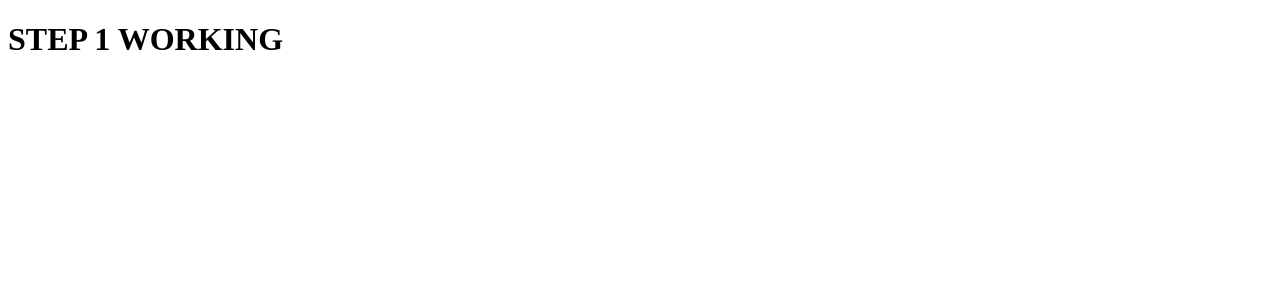
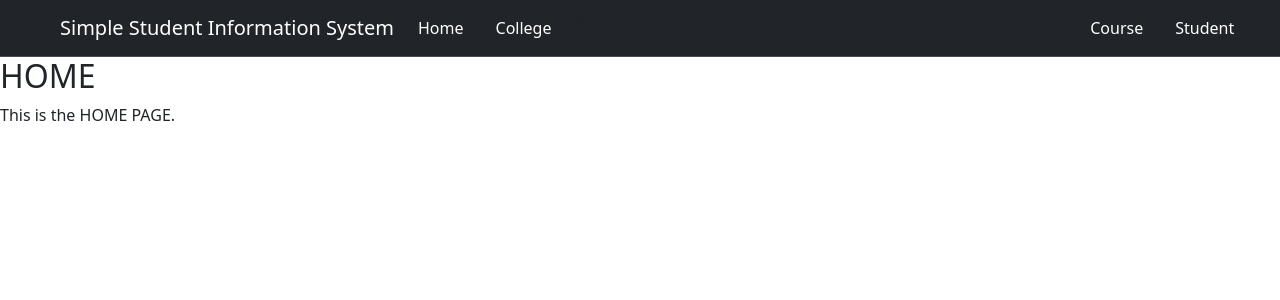
Before and after one commit to lalalance12/SSIS-Website, a Flask app: page /home in a window 1280 px wide. Shown: the top 300 px of the page. Run offline with Flask 3, Linux system fonts and the light colour scheme; some libraries are stand-ins or nearby versions.

Commit message:
added student and course blueprint

```diff
--- a/app/templates/home.html
+++ b/app/templates/home.html
@@ -1,13 +1,8 @@
-<!DOCTYPE html>
-<html lang="en">
-<head>
-    <meta charset="UTF-8">
-    <meta name="viewport" content="width=device-width, initial-scale=1.0">
-    <title>SSIS Website</title>
-</head>
+{% extends 'layout.html' %}
 
-<body>
-    <h1>STEP 1 WORKING</h1>
+{% block content %}
 
-</body>
-</html>
+    <h2>HOME</h2>
+    <p>This is the HOME PAGE.</p>
+
+{% endblock content %}
--- a/app/templates/navbar.html
+++ b/app/templates/navbar.html
@@ -10,8 +10,8 @@
                 <a class="nav-link mr-3" href="{{ url_for('college_bp.college') }}" style="color: white;">College</a>
 
                 # change all course.html to the same syntax as this {{ url_for('college_bp.college') }}
-                <a class="nav-link mr-3" href="/course.html" style="color: white;">Course</a>
-                <a class="nav-link" href="/student.html" style="color: white;">Student</a>
+                <a class="nav-link mr-3" href="{{ url_for('course_bp.course') }}" style="color: white;">Course</a>
+                <a class="nav-link" href="{{ url_for('student_bp.student') }}" style="color: white;">Student</a>
             </div>
         </div>
     </div>
--- a/run.py
+++ b/run.py
@@ -1,8 +1,6 @@
 from app import create_app
-from dotenv import load_dotenv
-
-load_dotenv('.env')
 
 app = create_app()
+
 if __name__ == '__main__':
-    app.run()
+    app.run(debug=True)
```
Also changed, not shown: app/__init__.py (+9 -5 lines), app/routes/course_bp.py (added, +9 -0 lines), app/routes/student_bp.py (added, +8 -0 lines), app/templates/college.html (+10 -0 lines), 1 other file.
